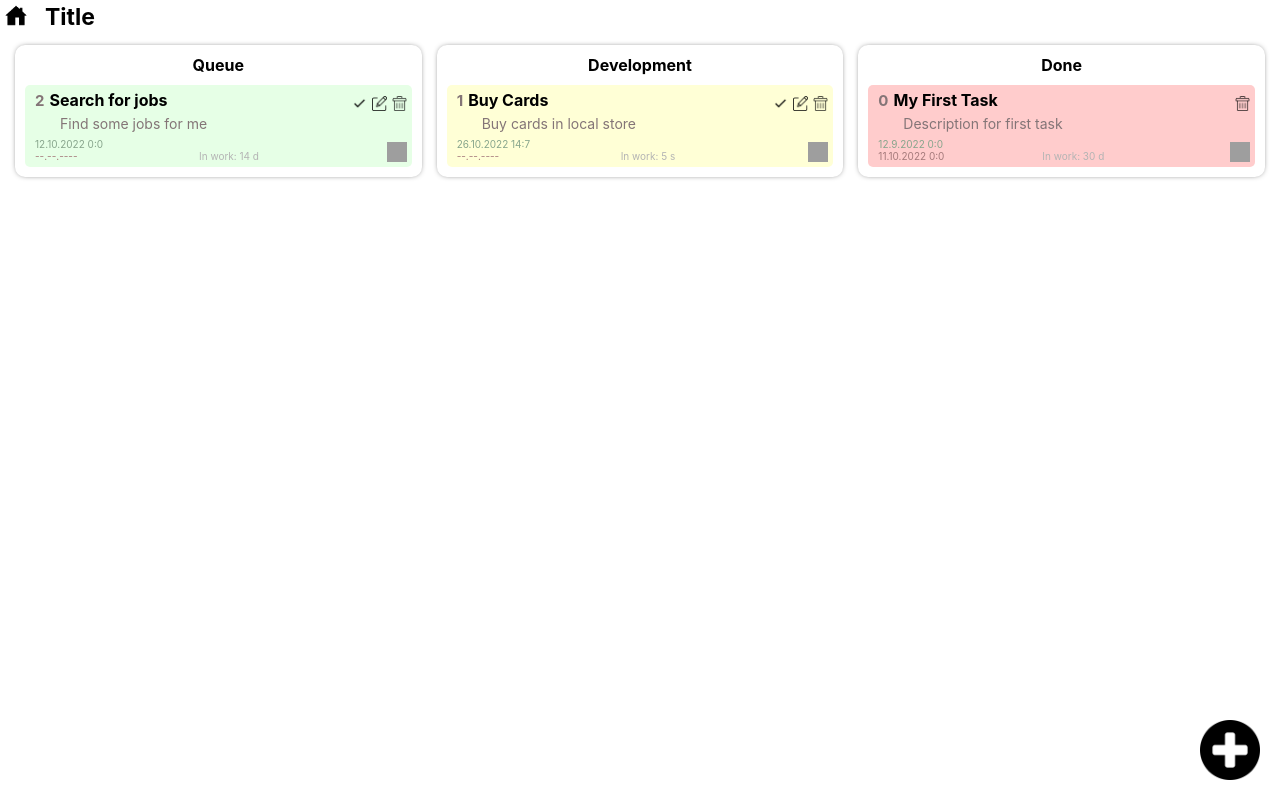
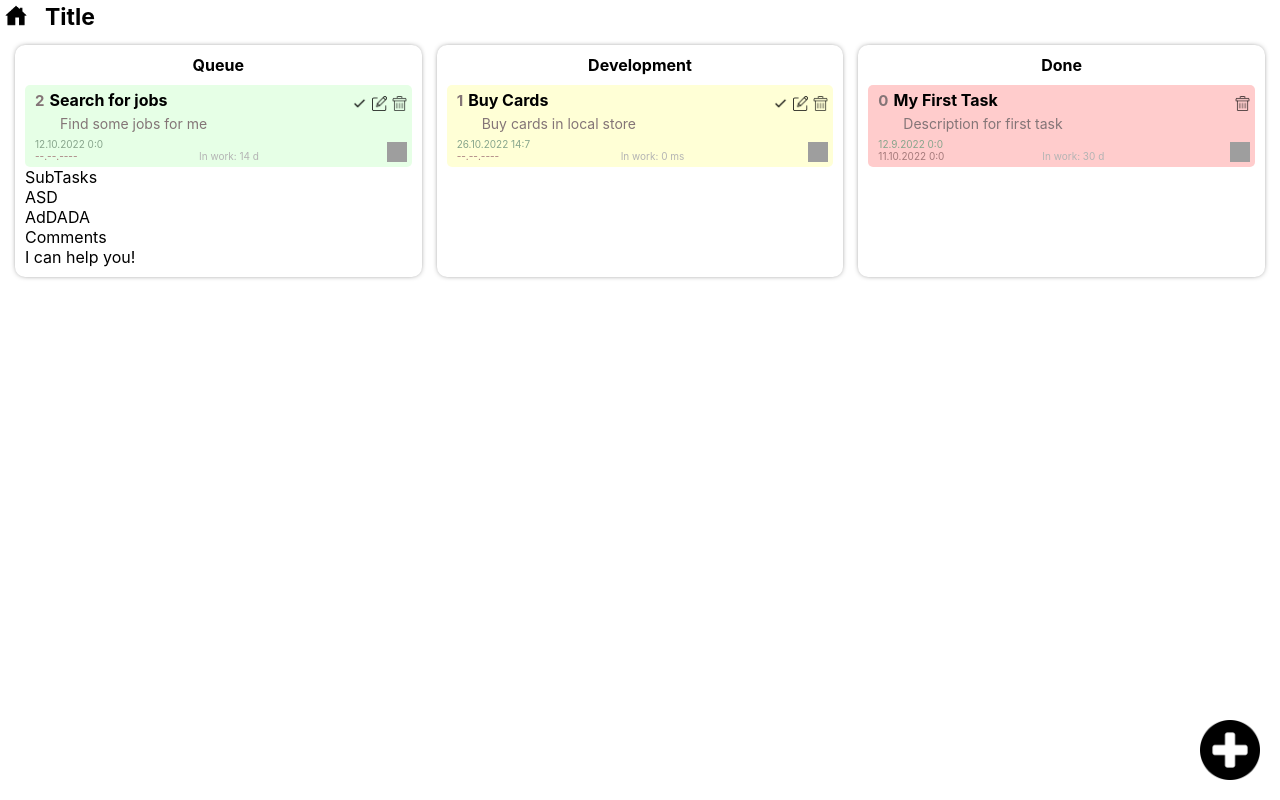
Before and after one commit to mordvintsevmv/ts_react_taskdesk, a React (Create React App) app: page /project/0 in a window 1280 px wide. Both pictures are taken after a click on the picture 396 px from the left and 152 px from the top of the page. Built offline with nearby package versions, Linux system fonts and the light colour scheme; grey boxes are pictures that could not be loaded.

Commit message:
Creating Detail Information feature

```diff
--- a/src/components/Main/Main.tsx
+++ b/src/components/Main/Main.tsx
@@ -11,8 +11,6 @@ import plus from "../../img/plus.png"
 const Main: FC = () => {
 
     const {projects} = useTypedSelector(state => state.projectReducer)
-
-    console.log(projects)
 
     const [addMode, setAddMode] = useState<boolean>(false)
 
--- /dev/null
+++ b/src/components/Project/TaskItem/DetailTask.tsx
@@ -0,0 +1,36 @@
+import {FC} from "react";
+import {ITask} from "../../../types/task";
+// @ts-ignore
+import style from "./TaskItem.module.css"
+
+interface DetailTaskProps {
+    task: ITask
+}
+
+const DetailTask: FC<DetailTaskProps> = ({task}) => {
+
+    const subtaskElements = task.subtasks?.map(subtask => <div key={subtask.id}>{subtask.body}</div>)
+    const commentElements = task.comments?.map(comment => <div key={comment.id}>{comment.body}</div>)
+
+    return (
+        <div>
+            <div>
+                <div>
+                    SubTasks
+                </div>
+                {subtaskElements}
+            </div>
+
+            <div>
+                <div>
+                    Comments
+                </div>
+                {commentElements}
+            </div>
+
+
+        </div>
+    )
+}
+
+export default DetailTask
--- a/src/components/Project/TaskItem/TaskItem.module.css
+++ b/src/components/Project/TaskItem/TaskItem.module.css
@@ -107,5 +107,17 @@ img:hover {
     height: 20px;
     width: 20px;
 
-    transform: scale(-1, 1);
+    transform: rotate(180deg);
 }
+
+.active_open_button{
+    position: absolute;
+
+    bottom: 5px;
+    right: 5px;
+
+    height: 20px;
+    width: 20px;
+
+    transform: rotate(-90deg);
+}
--- a/src/components/Project/TaskItem/TaskItem.tsx
+++ b/src/components/Project/TaskItem/TaskItem.tsx
@@ -1,9 +1,9 @@
-import React, {FC} from "react";
+import React, {FC, useState} from "react";
 import {ITask} from "../../../types/task";
 
 // @ts-ignore
 import style from "./TaskItem.module.css"
-import {NavLink, useParams} from "react-router-dom";
+import {useParams} from "react-router-dom";
 // @ts-ignore
 import open_button from "../../../img/open.png";
 // @ts-ignore
@@ -16,6 +16,7 @@ import done_button from "../../../img/done.png";
 import {taskActionTypes} from "../../../store/reducers/taskReducer";
 import {useDispatch} from "react-redux";
 import {projectActionTypes} from "../../../store/reducers/projectReducer";
+import DetailTask from "./DetailTask";
 
 interface TaskItemProps {
     task: ITask,
@@ -24,11 +25,10 @@ interface TaskItemProps {
 const TaskItem: FC<TaskItemProps> = ({task}) => {
 
     const {projectID} = useParams()
-
     const dispatch = useDispatch()
+    const [detailMode, setDetailMode] = useState(false)
 
     const editClickHandler = () => {
-
     }
 
     const deleteClickHandler = () => {
@@ -41,7 +41,12 @@ const TaskItem: FC<TaskItemProps> = ({task}) => {
         dispatch({type: taskActionTypes.FINISH_TASK, payload: task.id})
     }
 
+    const detailClickHandler = () => {
+        setDetailMode(!detailMode)
+    }
+
     return (
+        <>
             <div
                 className={
                     task.priority === 2 ? `${style.task_wrapper} ${style.high_priority}` :
@@ -92,11 +97,12 @@ const TaskItem: FC<TaskItemProps> = ({task}) => {
                     In work: {getWorkTime(task.date_created, task.date_finished)}
                 </div>
 
-            <NavLink to={``}>
-                <img src={open_button} alt={"open"} className={style.open_button}/>
-            </NavLink>
+                <img src={open_button} alt={"open"} className={detailMode ? style.active_open_button : style.open_button} onClick={detailClickHandler}/>
 
             </div>
+            {detailMode && <DetailTask task={task}/>}
+
+        </>
     )
 }
 
--- a/src/data/tasks.ts
+++ b/src/data/tasks.ts
@@ -3,7 +3,6 @@ import {ITask} from "../types/task";
 export const tasksStart: ITask[] = [
     {
         id: 0,
-        parentID: null,
         projectID: 0,
         title: "My First Task",
         description: "Description for first task",
@@ -14,12 +13,20 @@ export const tasksStart: ITask[] = [
             id: 1,
             parentID: null,
             body: "Cool!"
-        }]
+        }],
+        subtasks: [{
+            id: 0,
+            body: "New"
+        },
+            {
+                id: 1,
+                body: "Task"
+            },
+        ]
     },
 
     {
         id: 1,
-        parentID: null,
         projectID: 0,
         title: "Buy Cards",
         description: "Buy cards in local store",
@@ -30,12 +37,20 @@ export const tasksStart: ITask[] = [
             id: 2,
             parentID: null,
             body: "Interesting!"
-        }]
+        }],
+        subtasks: [{
+            id: 2,
+            body: "Qwe"
+        },
+            {
+                id: 3,
+                body: "EWq"
+            },
+        ]
     },
 
     {
         id: 2,
-        parentID: null,
         projectID: 0,
         title: "Search for jobs",
         description: "Find some jobs for me",
@@ -48,6 +63,16 @@ export const tasksStart: ITask[] = [
                 parentID: null,
                 body: "I can help you!"
             },
+        ],
+        subtasks: [{
+            id: 5,
+            body: "ASD"
+        },
+            {
+                id: 6,
+                body: "AdDADA"
+            },
         ]
-    }
+    },
+
 ]
--- a/src/store/reducers/taskReducer.ts
+++ b/src/store/reducers/taskReducer.ts
@@ -80,14 +80,14 @@ export const taskReducer = (state = initial_state, action: taskActions) => {
 
             const task: ITask = {
                 id: action.payload.id,
-                parentID: null,
                 projectID: action.payload.projectID,
                 title: action.payload.title,
                 description: action.payload.description,
                 date_created: new Date().toString(),
                 date_finished: null,
                 priority: action.payload.priority,
-                comments: null
+                comments: null,
+                subtasks: null
             }
 
             return {
--- /dev/null
+++ b/src/types/subtask.ts
@@ -0,0 +1,4 @@
+export interface ISubTask {
+    id: number,
+    body: string
+}
--- a/src/types/task.ts
+++ b/src/types/task.ts
@@ -1,13 +1,14 @@
 import {IComment} from "./comment";
+import {ISubTask} from "./subtask";
 
 export interface ITask {
     id: number,
-    parentID: number | null,
     projectID: number,
     title: string,
     description: string,
     date_created: string,
     date_finished: string | null,
     priority: number,
-    comments: IComment[] | null
+    comments: IComment[] | null,
+    subtasks: ISubTask[] | null
 }
```
Also changed, not shown: src/components/Project/DetailTask.tsx (deleted, +0 -11 lines), 1 other file (tests, documents, lock files or other folders). Lines whose indentation alone changed are shown as unchanged.
